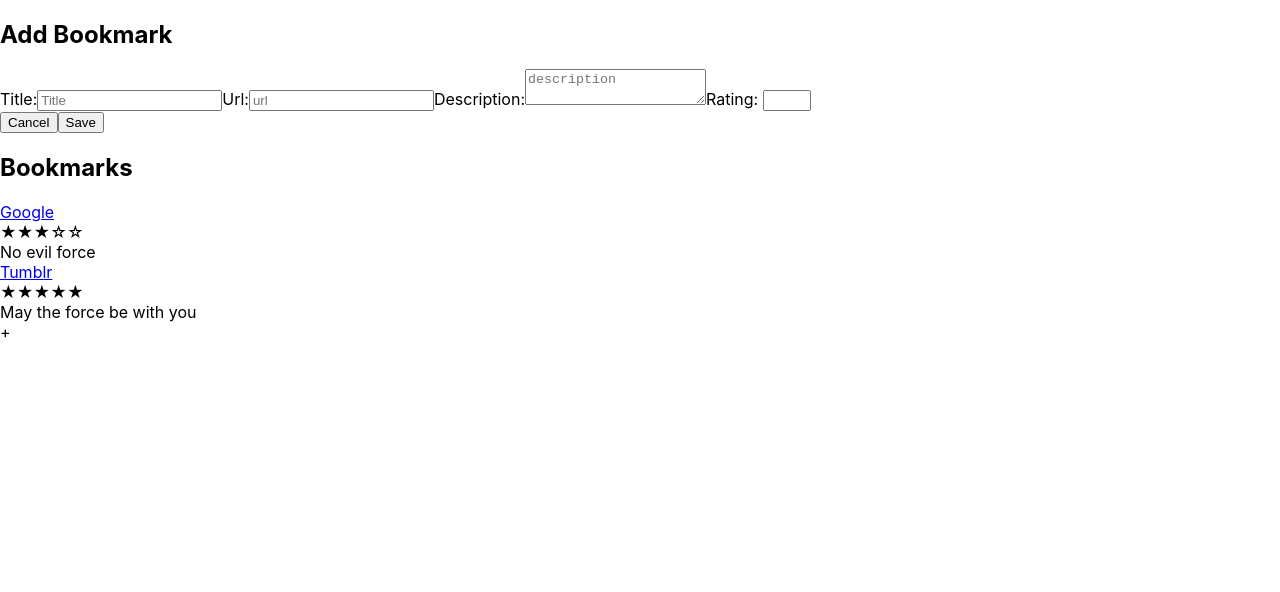
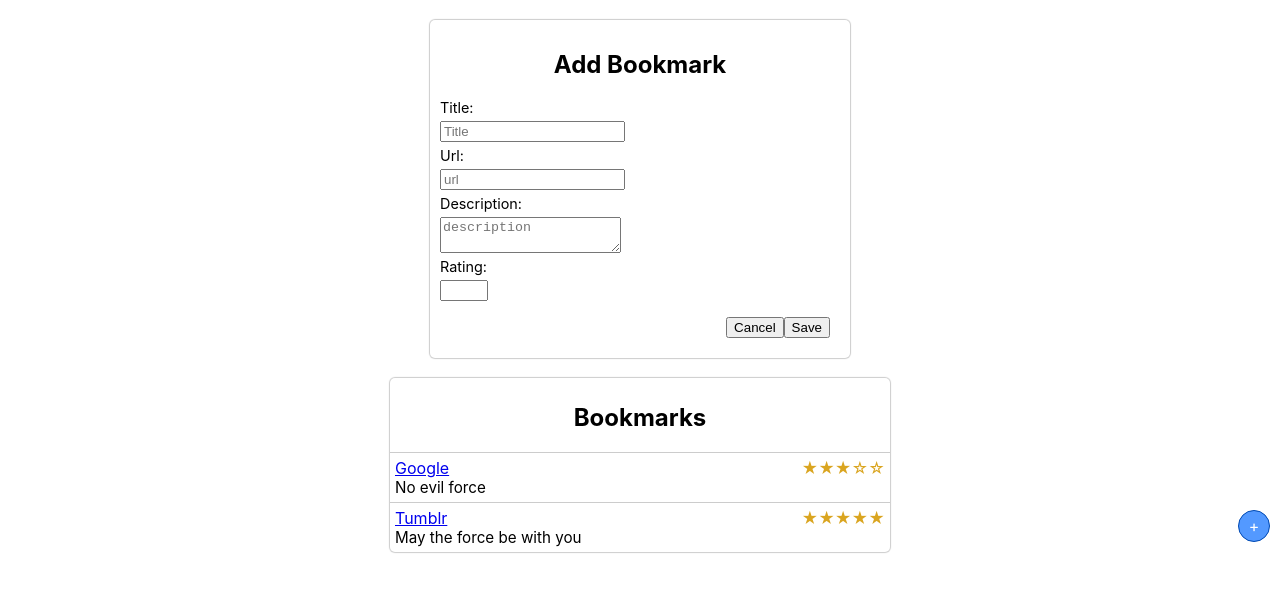
Before and after one commit to sPro1ly0/bookmark-api-react, a React (Create React App) app: page / in a window 1280 px wide. Shown: the top 592 px of the page. Built offline with nearby package versions, Linux system fonts and the light colour scheme.

Commit message:
Add css styles and import css files into respective components

```diff
--- a/src/AddBookmark.css
+++ b/src/AddBookmark.css
@@ -0,0 +1,23 @@
+.addbookmark {
+    width: 400px;
+    margin: 20px auto;
+    padding: 10px;
+    border-radius: 5px;
+    box-shadow: 0 0 1px 1px rgba(0,0,0,0.2);
+}
+
+.addbookmark__buttons {
+    margin-top: 5px;
+    padding: 10px;
+    text-align: right;
+}
+
+.addbookmark__form input, .addbookmark__form textarea, .addbookmark__form label {
+    display: block;
+    margin-top: 5px;
+}
+
+.addbookmark__form label {
+    text-align: left;
+    font-size: 0.9em;
+}
--- /dev/null
+++ b/src/App.css
@@ -0,0 +1,5 @@
+.App {
+    text-align: center;
+    position: relative;
+    height: 100%;
+}
--- a/src/App.js
+++ b/src/App.js
@@ -1,4 +1,5 @@
 import React, { Component } from 'react';
+import './App.css';
 import AddBookmark from './AddBookmark';
 import BookmarkApp from './BookmarkApp';
 
--- a/src/Bookmark.css
+++ b/src/Bookmark.css
@@ -0,0 +1,14 @@
+.bookmark {
+    padding: 5px;
+    border-top: solid 1px rgba(0,0,0,0.2);
+}
+
+.bookmark__row {
+    display: flex;
+    justify-content: space-between;
+}
+
+.bookmark__description {
+    text-align: left;
+    font-size: 0.95em;
+}
--- a/src/Bookmark.js
+++ b/src/Bookmark.js
@@ -1,4 +1,5 @@
 import React from 'react';
+import './Bookmark.css';
 import Rating from './Rating';
 
 function Bookmark(props) {
--- a/src/BookmarkApp.css
+++ b/src/BookmarkApp.css
@@ -0,0 +1,7 @@
+.bookmarkApp {
+    width: 500px;
+    margin: 10px auto;
+    border-radius: 5px;
+    box-shadow: 0 0 1px 1px rgba(0,0,0,0.2);
+    padding-top: 5px;
+}
--- a/src/BookmarkApp.js
+++ b/src/BookmarkApp.js
@@ -1,5 +1,6 @@
 import React, { Component } from 'react';
 import BookmarksList from './BookmarksList';
+import './BookmarkApp.css';
 import Fab from './Fab';
 
 class BookmarkApp extends Component {
--- a/src/Fab.css
+++ b/src/Fab.css
@@ -0,0 +1,20 @@
+.fab {
+    border-radius: 50%;
+    width: 30px;
+    height: 30px;
+    position: absolute;
+    right: 10px;
+    bottom: 10px;
+    background-color: #5399FF;
+    color: #FFFFFF;
+    display: flex;
+    justify-content: center;
+    align-items: center;
+    cursor: pointer;
+    border: solid 1px #0049B2;
+  }
+
+  .fab:hover {
+    box-shadow: 1px 1px 1px 1px #0049B2;
+    border: solid 1px #0049CC;
+  }
--- a/src/Fab.js
+++ b/src/Fab.js
@@ -1,4 +1,5 @@
 import React, { Component } from 'react';
+import './Fab.css';
 
 class Fab extends Component {
     render() {
--- a/src/Rating.css
+++ b/src/Rating.css
@@ -0,0 +1,3 @@
+.rating {
+    color: goldenrod;
+}
--- a/src/Rating.js
+++ b/src/Rating.js
@@ -1,4 +1,5 @@
 import React, { Component } from 'react';
+import './Rating.css';
 
 export default function Rating(props) {
 
```
